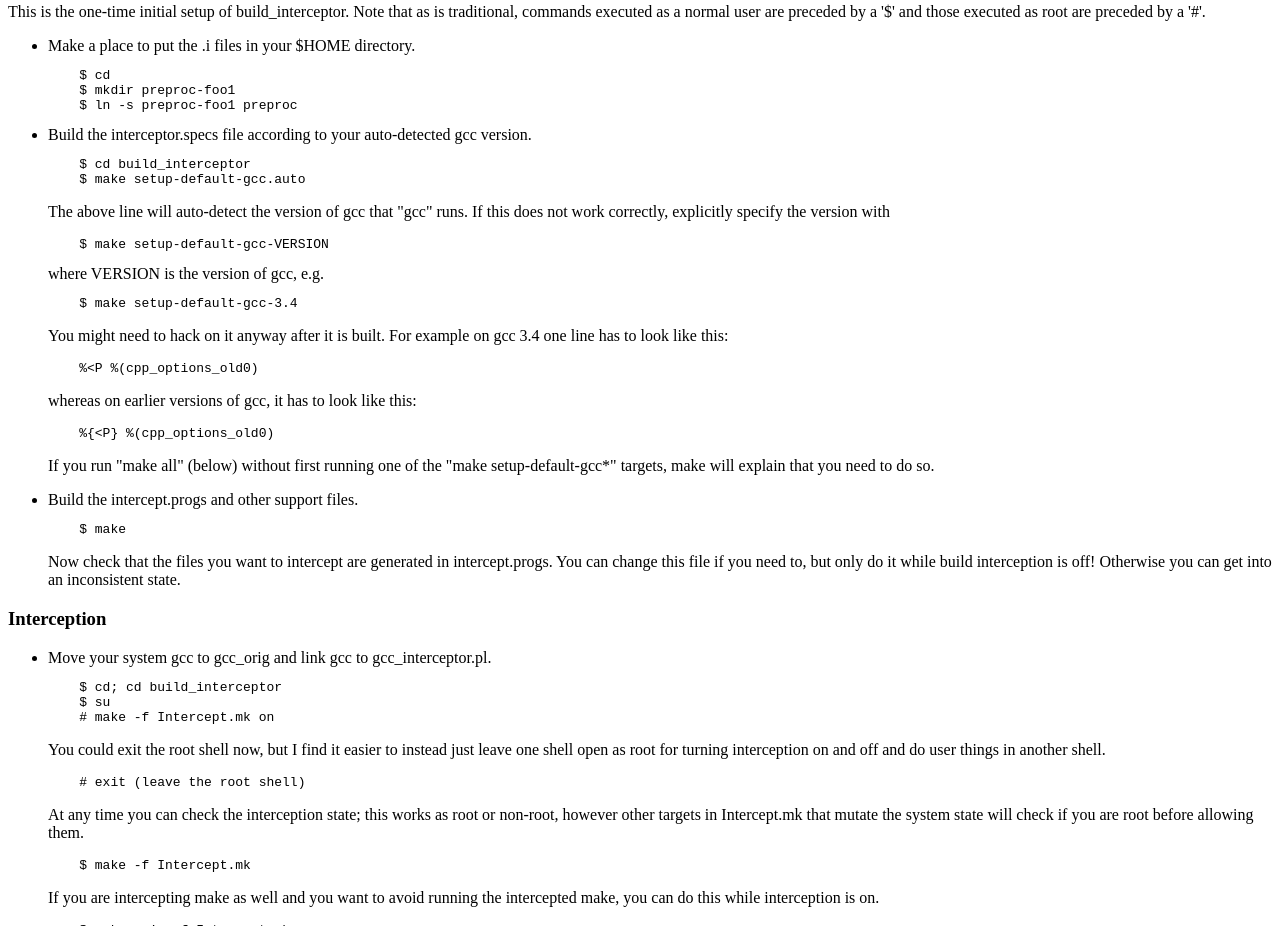
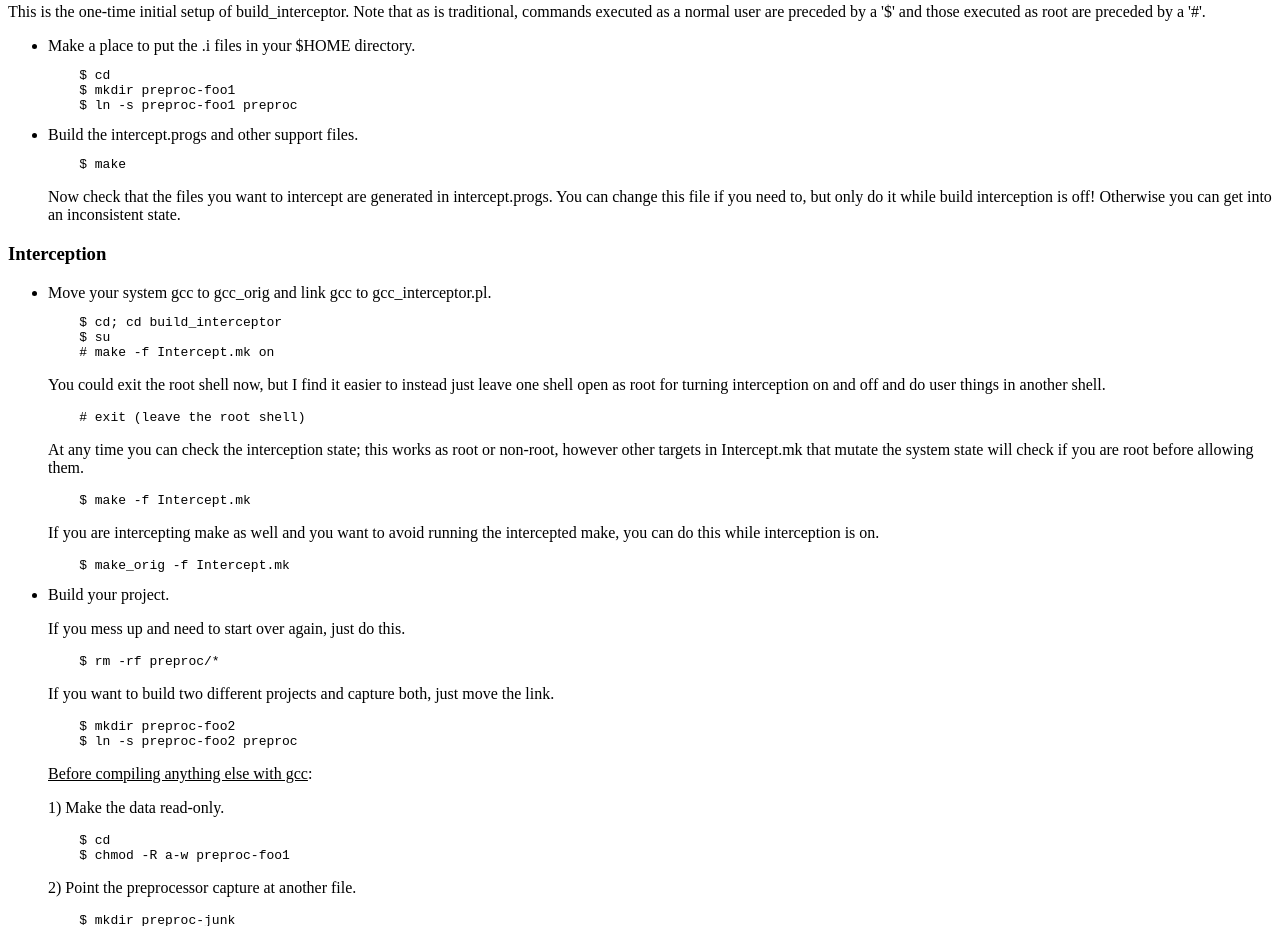
Before and after one commit to dsw/build-interceptor, a plain HTML site: page www/index.html in a window 1280 px wide. Shown: the part 3040-3966 px from the top of the page. Drawn offline with Linux system fonts and the light colour scheme.

Commit message:
Remove obsolete setup directions.
git-svn-id: http://build-interceptor.tigris.org/svn/build-interceptor/trunk@243 8700b9f2-3af6-0310-88e9-a4e0a7708a09

```diff
--- a/www/index.html
+++ b/www/index.html
@@ -311,37 +311,6 @@ a '$' and those executed as root are preceded by a '#'.
     $ ln -s preproc-foo1 preproc
 </pre>
 
-<li>Build the interceptor.specs file according to your auto-detected
-gcc version.
-<pre>
-    $ cd build_interceptor
-    $ make setup-default-gcc.auto
-</pre>
-
-<p>The above line will auto-detect the version of gcc that "gcc" runs.
-If this does not work correctly, explicitly specify the version with
-<pre>
-    $ make setup-default-gcc-VERSION
-</pre>
-where VERSION is the version of gcc, e.g.
-<pre>
-    $ make setup-default-gcc-3.4
-</pre>
-
-<p>You might need to hack on it anyway after it is built.  For example
-on gcc 3.4 one line has to look like this:
-<pre>
-    %&lt;P %(cpp_options_old0)
-</pre>
-<p>whereas on earlier versions of gcc, it has to look like this:
-<pre>
-    %{&lt;P} %(cpp_options_old0)
-</pre>
-
-<p>If you run "make all" (below) without first running one of the
-"make setup-default-gcc*" targets, make will explain that you need to
-do so.
-
 <li>Build the intercept.progs and other support files.
 <pre>
     $ make
```
